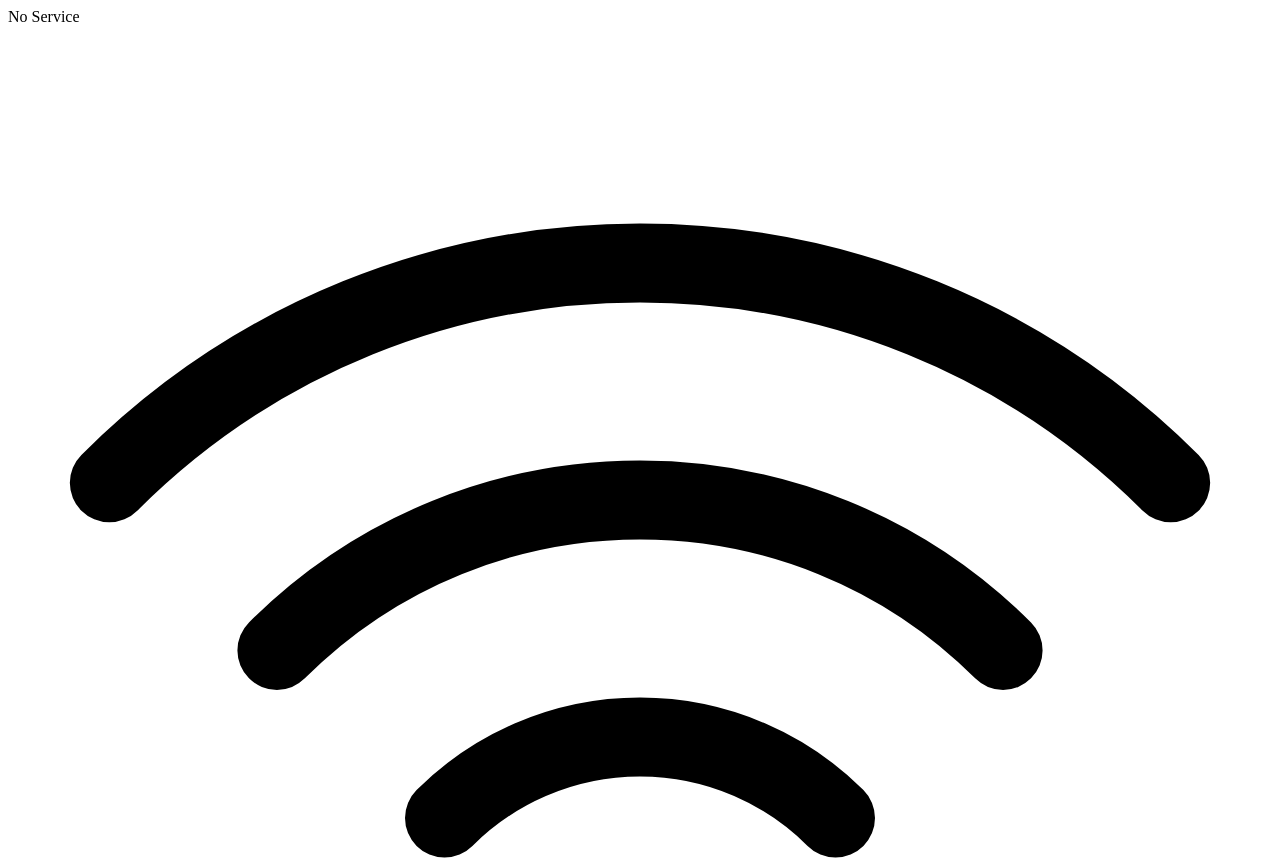
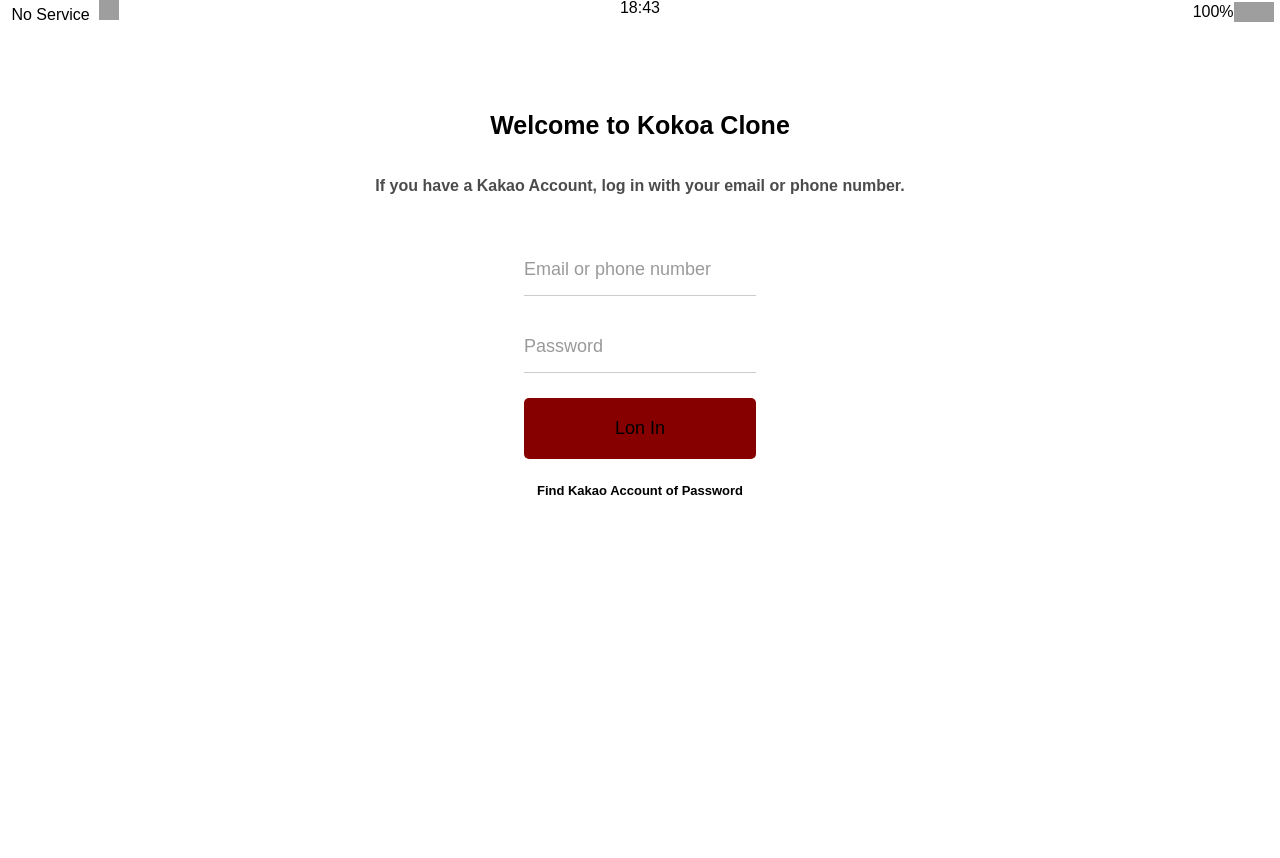
Before and after one commit to unknown00707/kokoa-clone-2024, a plain HTML site: page index.html in a window 1280 px wide. Shown: the top 858 px of the page. After the commit the page ends 800 px from the top, so only its background shows below. Drawn offline with Linux system fonts and the light colour scheme; grey boxes are pictures that could not be loaded.

Commit message:
Finish & Start
끝 그리고 시작

```diff
--- /dev/null
+++ b/css/components/status-bar.css
@@ -0,0 +1,37 @@
+.status-bar {
+    display: flex;
+    justify-content: center;
+}
+
+.wifi {
+    width: 20px;
+    height: 20px;
+}
+.battery {
+    width: 20px;
+    height: 20px;
+}
+.bolt {
+    width: 20px;
+    height: 20px;
+}
+
+.status-bar__column {
+    width: 33%;
+}
+
+.status-bar__column:first-child span {
+    margin: 5px;
+    align-items: center;
+}
+
+.status-bar__column:nth-child(2) {
+    display: flex;
+    justify-content: center;
+}
+
+.status-bar__column:last-child {
+    display: flex;
+    justify-content: flex-end;
+    align-items: center;
+}
--- /dev/null
+++ b/css/reset.css
@@ -0,0 +1,128 @@
+html,
+body,
+div,
+span,
+applet,
+object,
+iframe,
+h1,
+h2,
+h3,
+h4,
+h5,
+h6,
+p,
+blockquote,
+pre,
+a,
+abbr,
+acronym,
+address,
+big,
+cite,
+code,
+del,
+dfn,
+em,
+img,
+ins,
+kbd,
+q,
+s,
+samp,
+small,
+strike,
+strong,
+sub,
+sup,
+tt,
+var,
+b,
+u,
+i,
+center,
+dl,
+dt,
+dd,
+ol,
+ul,
+li,
+fieldset,
+form,
+label,
+legend,
+table,
+caption,
+tbody,
+tfoot,
+thead,
+tr,
+th,
+td,
+article,
+aside,
+canvas,
+details,
+embed,
+figure,
+figcaption,
+footer,
+header,
+hgroup,
+menu,
+nav,
+output,
+ruby,
+section,
+summary,
+time,
+mark,
+audio,
+video {
+    margin: 0;
+    padding: 0;
+    border: 0;
+    font-size: 100%;
+    font: inherit;
+    vertical-align: baseline;
+}
+/* HTML5 display-role reset for older browsers */
+article,
+aside,
+details,
+figcaption,
+figure,
+footer,
+header,
+hgroup,
+menu,
+nav,
+section {
+    display: block;
+}
+body {
+    line-height: 1;
+}
+ol,
+ul {
+    list-style: none;
+}
+blockquote,
+q {
+    quotes: none;
+}
+blockquote:before,
+blockquote:after,
+q:before,
+q:after {
+    content: '';
+    content: none;
+}
+table {
+    border-collapse: collapse;
+    border-spacing: 0;
+}
+
+input:focus {
+    outline: none;
+}
--- /dev/null
+++ b/css/screens/login.css
@@ -0,0 +1,58 @@
+.welcome-header {
+    margin: 90px 0px;
+    text-align: center;
+    display: flex;
+    flex-direction: column;
+    align-items: center;
+    font-weight: 600;
+}
+.welcome-header__title {
+    margin-bottom: 40px;
+    font-size: 25px;
+}
+
+.welcome-header__text {
+    width: 60%;
+    opacity: 0.7;
+    margin-bottom: 50px;
+}
+
+#login-form {
+    display: flex;
+    flex-direction: column;
+    margin: 0px 30px;
+}
+
+#login-form input {
+    border: none;
+    padding: 15px 0px;
+    font-size: 18px;
+    margin-bottom: 25px;
+}
+
+#login-form input:not([type='submit']) {
+    border-bottom: 1px solid rgba(0, 0, 0, 0.2);
+    transition: border-color 0.3s ease-in-out;
+}
+
+#login-form input::placeholder {
+    color: rgba(0, 0, 0, 0.4);
+}
+
+#login-form input:focus {
+    border-color: var(--yellow);
+}
+
+#login-form input[type='submit'] {
+    background-color: var(--yellow);
+    cursor: pointer;
+    padding: 20px 0px;
+    border-radius: 5px;
+}
+
+#login-form a {
+    text-align: center;
+    text-decoration: none;
+    color: inherit;
+    font-size: 13px;
+}
--- /dev/null
+++ b/css/styles.css
@@ -0,0 +1,11 @@
+@import 'reset.css';
+@import 'variables.css';
+/* Components */
+@import 'components/status-bar.css';
+
+/* Screens */
+@import 'screens/login.css';
+
+body {
+    font-family: Arial, Helvetica, sans-serif;
+}
--- /dev/null
+++ b/css/variables.css
@@ -0,0 +1,3 @@
+:root {
+    --yellow: #860000;
+}
--- a/index.html
+++ b/index.html
@@ -1,63 +1,24 @@
 <!DOCTYPE html>
 <html lang="en">
     <head>
+        <link rel="stylesheet" href="css/styles.css">
         <meta charset="UTF-8" />
         <meta name="viewport" content="width=device-width, initial-scale=1.0" />
         <title>Welcome to Kokoa Clone</title>
     </head>
     <body>
-        <div class="status-bar">
+        <div class ="status-bar">
             <div class="status-bar__column">
                 <span>No Service</span>
-                <svg
-                    xmlns="http://www.w3.org/2000/svg"
-                    fill="none"
-                    viewBox="0 0 24 24"
-                    stroke-width="1.5"
-                    stroke="currentColor"
-                    class="w-6 h-6"
-                >
-                    <path
-                        stroke-linecap="round"
-                        stroke-linejoin="round"
-                        d="M8.288 15.038a5.25 5.25 0 0 1 7.424 0M5.106 11.856c3.807-3.808 9.98-3.808 13.788 0M1.924 8.674c5.565-5.565 14.587-5.565 20.152 0M12.53 18.22l-.53.53-.53-.53a.75.75 0 0 1 1.06 0Z"
-                    />
-                </svg>
+                <img src="https://cdn-icons-png.flaticon.com/512/260/260318.png" class = "wifi">
             </div>
             <div class="status-bar__column">
                 <span>18:43</span>
             </div>
             <div class="status-bar__column">
                 <span>100%</span>
-                <svg
-                    xmlns="http://www.w3.org/2000/svg"
-                    fill="none"
-                    viewBox="0 0 24 24"
-                    stroke-width="1.5"
-                    stroke="currentColor"
-                    class="w-6 h-6"
-                >
-                    <path
-                        stroke-linecap="round"
-                        stroke-linejoin="round"
-                        d="M21 10.5h.375c.621 0 1.125.504 1.125 1.125v2.25c0 .621-.504 1.125-1.125 1.125H21M4.5 10.5H18V15H4.5v-4.5ZM3.75 18h15A2.25 2.25 0 0 0 21 15.75v-6a2.25 2.25 0 0 0-2.25-2.25h-15A2.25 2.25 0 0 0 1.5 9.75v6A2.25 2.25 0 0 0 3.75 18Z"
-                    />
-                </svg>
-
-                <svg
-                    xmlns="http://www.w3.org/2000/svg"
-                    fill="none"
-                    viewBox="0 0 24 24"
-                    stroke-width="1.5"
-                    stroke="currentColor"
-                    class="w-6 h-6"
-                >
-                    <path
-                        stroke-linecap="round"
-                        stroke-linejoin="round"
-                        d="m3.75 13.5 10.5-11.25L12 10.5h8.25L9.75 21.75 12 13.5H3.75Z"
-                    />
-                </svg>
+                <img src="https://cdn.icon-icons.com/icons2/1489/PNG/512/mediumchargebattery_102654.png" class = "battery">
+                <img src="https://cdn-icons-png.flaticon.com/512/657/657003.png" class = "bolt">
             </div>
         </div>
         <header class="welcome-header">
@@ -65,9 +26,9 @@
             <p class="welcome-header__text">If you have a Kakao Account, log in with your email or phone number.</p>
         </heext>
 
-        <form id = "login-form">
-            <input type = "text" placeholder="Email or phone number"/>
-            <input type = "password" placeholder="Password"/>
+        <form  method="get"  action="friends.html"  id = "login-form">
+            <input name = "username" type = "text" placeholder="Email or phone number"/>
+            <input name = "password" type = "password" placeholder="Password"/>
             <input type = "submit" value="Lon In"/>
             <a href="#">Find Kakao Account of Password</a>
         </form>
```
Also changed, not shown: friends.html (added, +1 -0 lines).
